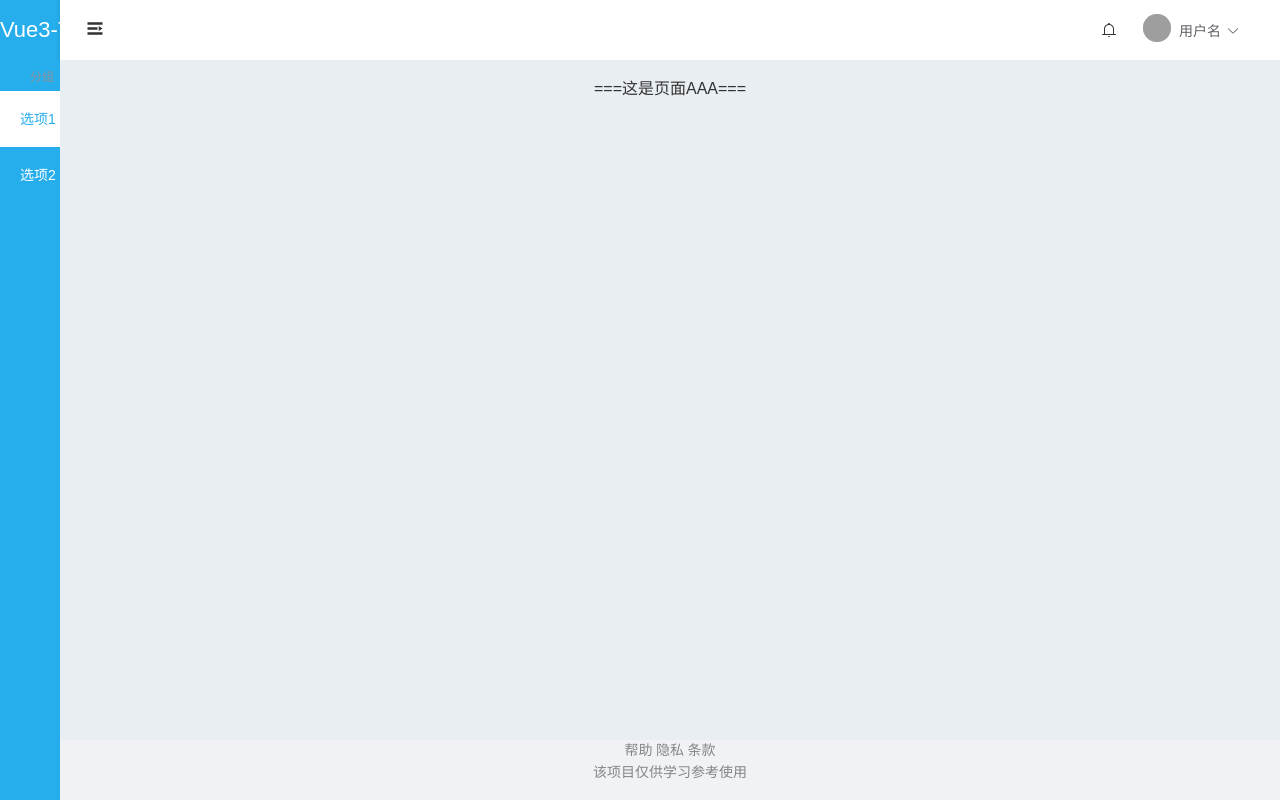
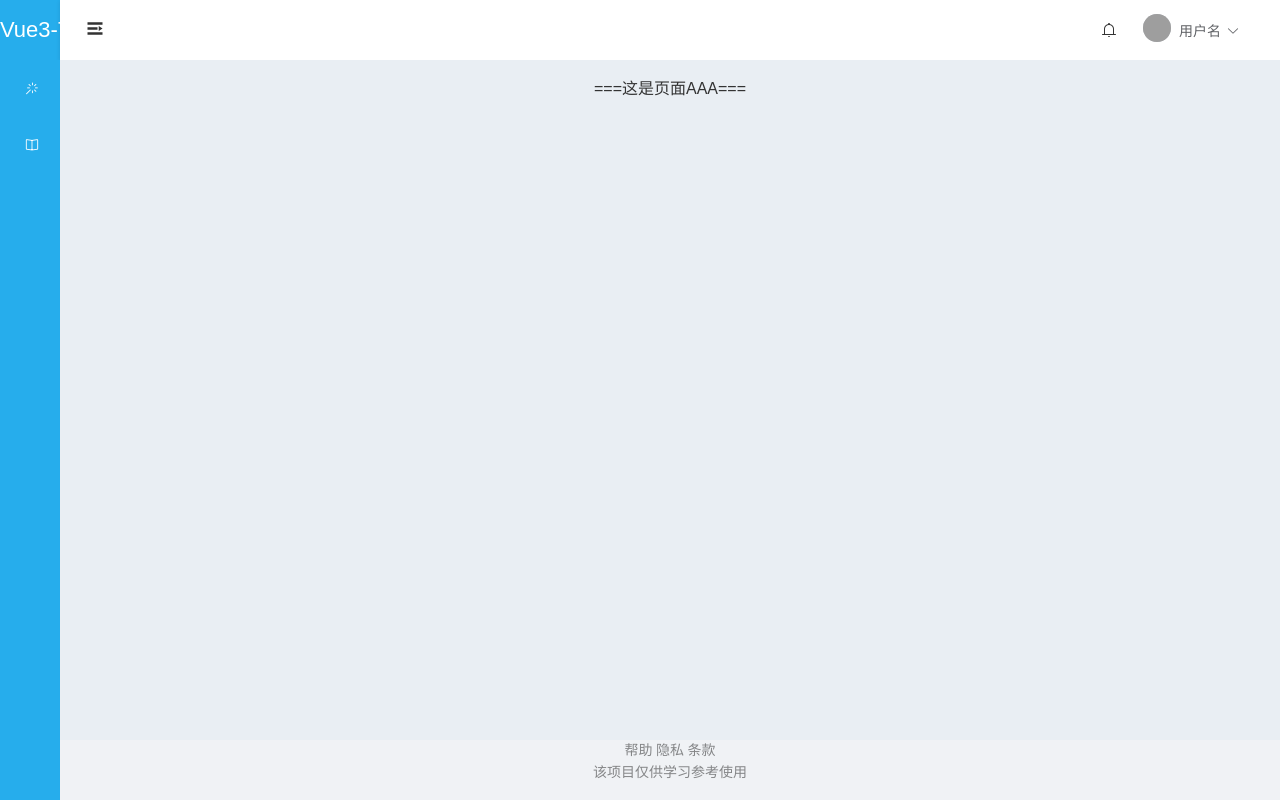
Before and after one commit to lwm98/Vue3-Template, a Vue app: page /PageA in a window 1280 px wide. Built offline with nearby package versions, Linux system fonts and the light colour scheme; grey boxes are pictures that could not be loaded.

Commit message:
fix:siderbar

```diff
--- a/src/layout/siderbar/Item.vue
+++ b/src/layout/siderbar/Item.vue
@@ -1,6 +1,6 @@
 <template>
   <i class="sub-el-icon" :class="icon" v-if="icon && icon.includes('el-icon')" />
-  <svg-icon :icon-class="icon" v-else/>
+  <i :class="icon" v-else />
 </template>
 
 <script>
--- a/src/layout/siderbar/SidebarItem.vue
+++ b/src/layout/siderbar/SidebarItem.vue
@@ -5,7 +5,7 @@
         <el-menu-item :index="resolvePath(onlyOneChild.path)" :class="{'submenu-title-noDropdown':!isNest}">
           <item :icon="onlyOneChild.meta.icon||(item.meta&&item.meta.icon)" :title="onlyOneChild.meta.title" />
           <template v-slot:title>
-            <span v-if="onlyOneChild.meta.title">{{onlyOneChild.meta.title}}</span>
+            <span v-if="onlyOneChild.meta.title">{{ onlyOneChild.meta.title }}</span>
           </template>
         </el-menu-item>
       </app-link>
@@ -14,7 +14,7 @@
     <el-submenu v-else ref="subMenu" :index="resolvePath(item.path)" popper-append-to-body>
       <template v-slot:title>
         <item v-if="item.meta" :icon="item.meta && item.meta.icon" :title="item.meta.title" />
-        <span v-if="item.meta.title">{{item.meta.title}}</span>
+        <span v-if="item.meta.title">{{ item.meta.title }}</span>
       </template>
       <sidebar-item
         v-for="child in item.children"
--- a/src/layout/siderbar/index.vue
+++ b/src/layout/siderbar/index.vue
@@ -13,12 +13,7 @@
           :collapse-transition="false"
           mode="vertical"
         >
-          <!-- <sidebar-item v-for="route in permission_routes" :key="route.path" :item="route" :base-path="route.path" /> -->
-
-          <el-menu-item-group title="分组">
-            <el-menu-item index="/PageA">选项1</el-menu-item>
-            <el-menu-item index="1-2">选项2</el-menu-item>
-          </el-menu-item-group>
+          <sidebar-item v-for="route in permission_routes" :key="route.path" :item="route" :base-path="route.path" />
         </el-menu>
       </el-scrollbar>
     </el-aside>
@@ -110,11 +105,11 @@ $navHeight:60px;
     height: 100%;
   }
 
-  .el-menu-item.is-active{
+::v-deep(.el-menu-item.is-active) {
     background-color: $menuActive!important;
   }
 
-  .el-menu-item {
+::v-deep(.el-menu-item) {
     &:hover {
       background-color: $menuHover !important;
     }
--- a/src/router/index.ts
+++ b/src/router/index.ts
@@ -1,12 +1,13 @@
-import { createRouter, createWebHistory, RouteRecordRaw } from 'vue-router'
+import { createRouter, createWebHistory } from 'vue-router'
 import Layout from '../layout/index.vue'
-export const routes:Array<RouteRecordRaw> = [
+export const routes:any = [
   {
     path: '/',
     name: 'Index',
     meta: {
       title: '主页'
     },
+    hidden: true,
     component: () => import('@/views/index.vue')
   },
   {
@@ -16,16 +17,38 @@ export const routes:Array<RouteRecordRaw> = [
       title: '首页'
     },
     component: Layout,
-    redirect: 'PageA',
+    redirect: '/pagea',
     children: [
       {
         path: '/pagea',
         name: 'PageA',
         meta: {
-          title: '页面A'
+          title: '页面A',
+          icon: 'el-icon-magic-stick'
         },
         component: () => import('@/views/PageA.vue')
       }
+
+    ]
+  },
+  {
+    path: '/moduleb',
+    name: 'ModuleB',
+    meta: {
+      title: '模块B'
+    },
+    component: Layout,
+    children: [
+      {
+        path: '/pageb',
+        name: 'PageB',
+        meta: {
+          title: '页面B',
+          icon: 'el-icon-reading'
+        },
+        component: () => import('@/views/PageB.vue')
+      }
+
     ]
   }
 ]
--- a/src/utils/path.ts
+++ b/src/utils/path.ts
@@ -1,10 +1,8 @@
-import path from 'path'
-
 /**
  * 解析当前路径
  * @param basePath 基本路径
  * @param routePath 当前路由路径
  */
 export function resolvePath(basePath:string, routePath:string):string {
-  return basePath + routePath
+  return routePath
 }
--- /dev/null
+++ b/src/views/PageB.vue
@@ -0,0 +1,19 @@
+<template>
+  <div>
+      ===这是页面BBB===
+      <!-- <el-skeleton animated/> -->
+  </div>
+</template>
+
+<script lang='ts'>
+import { defineComponent } from 'vue'
+// import { session } from '../utils/storage'
+export default defineComponent({
+  setup() {
+  }
+})
+</script>
+
+<style lang="scss" scoped>
+
+</style>
```
